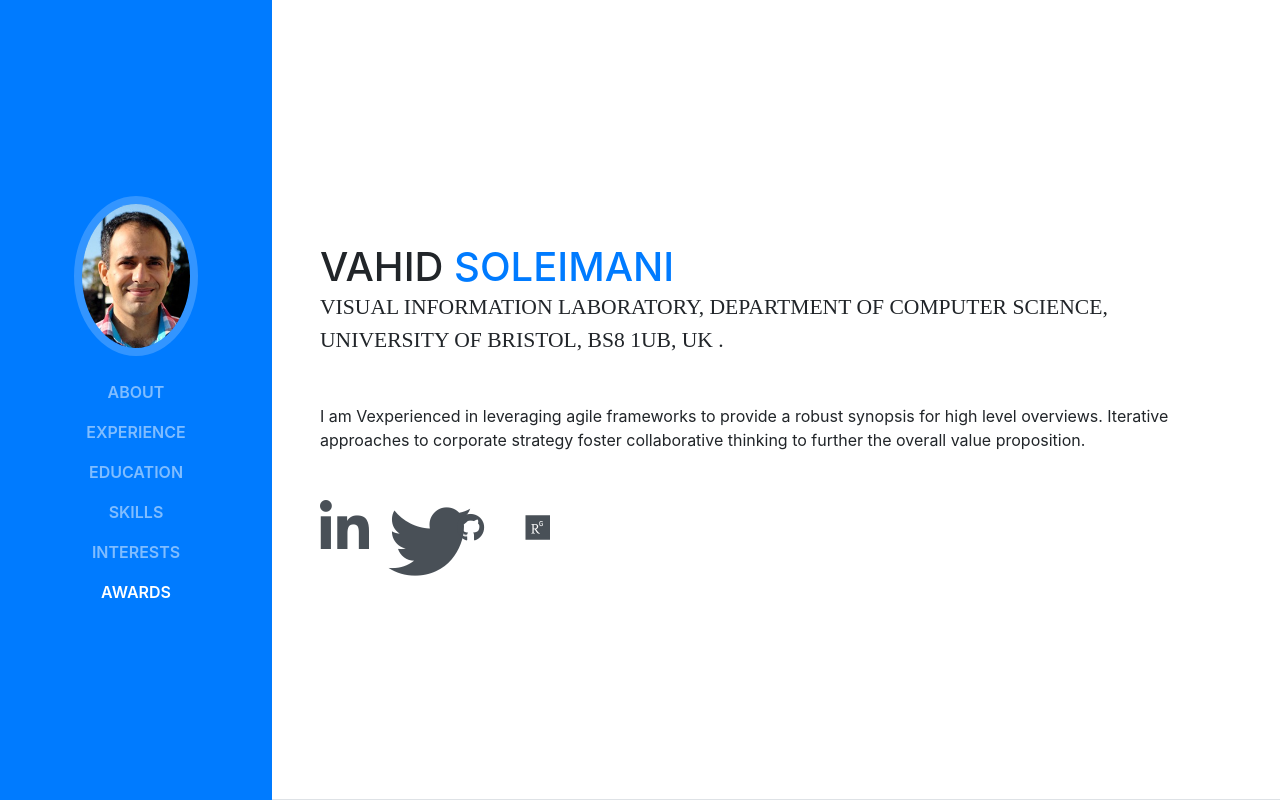
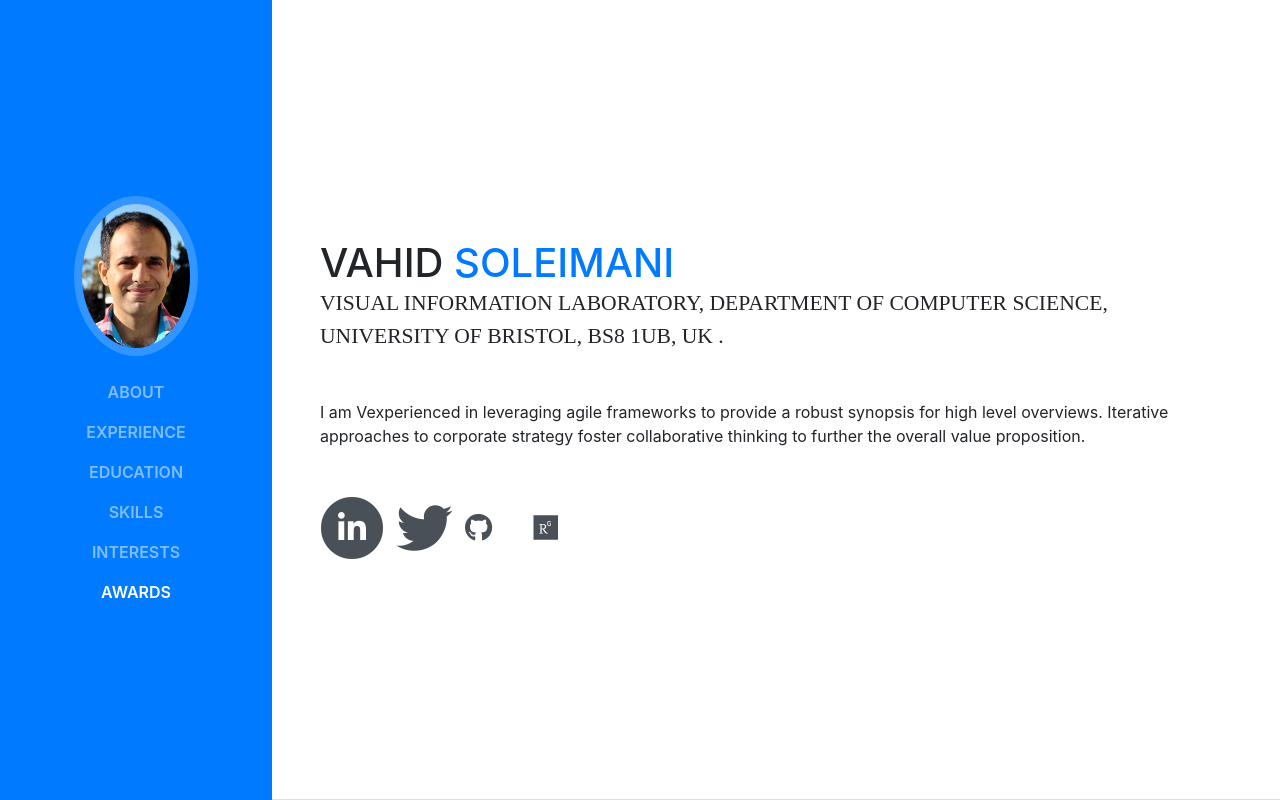
Before and after one commit to VahidSoleimani/VahidSoleimani.github.io, a website with bundled scripts: page index.html in a window 1280 px wide. Shown: the top 800 px of the page. Built offline with nearby package versions, Linux system fonts and the light colour scheme; a web font is replaced by a local one.

Commit message:
Update index.html

```diff
--- a/index.html
+++ b/index.html
@@ -74,9 +74,9 @@
           <ul class="list-inline list-social-icons mb-0">
             <li class="list-inline-item">
               <a href="https://www.linkedin.com/in/vahidsoleimani/">
-                <span class="fa-stack fa-lg">
-                  <!--<i class="fa fa-circle fa-stack-2x"></i>-->
-                  <i class="fab fa-linkedin fa-2x"></i>
+                <span class="fa-stack fa-2x">
+                  <i class="fas fa-circle fa-stack-2x"></i>
+                  <i class="fab fa-linkedin fa-stack-1x fa-inverse"></i>
                 </span>
               </a>
             </li>
@@ -84,7 +84,7 @@
               <a href="#">
                 <span class="fa-stack fa-lg">
                   <!--<i class="fa fa-circle fa-stack-2x"></i>-->
-                  <i class="fab fa-twitter fa-3x"></i>
+                  <i class="fab fa-twitter fa-2x"></i>
                 </span>
               </a>
             </li>
```
